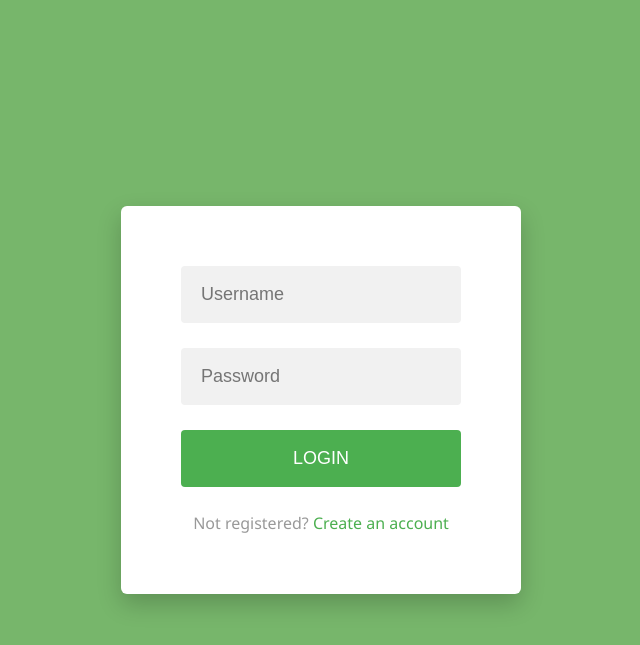
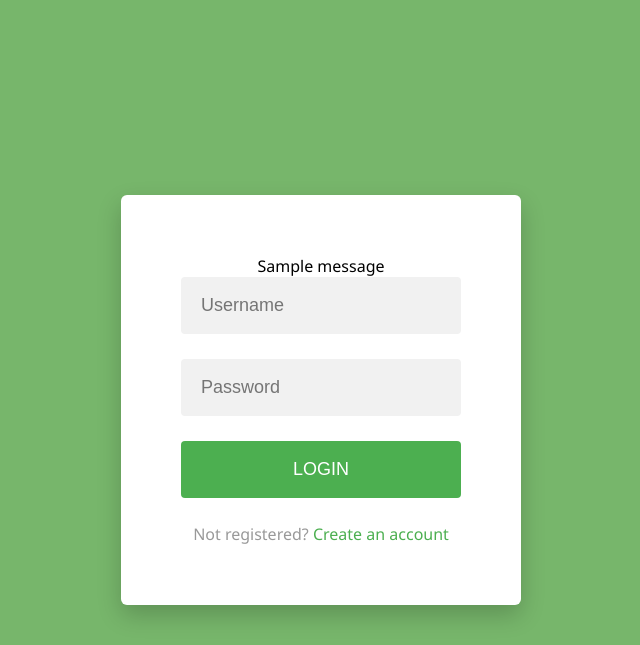
Before and after one commit to monkey454/todo_app, a Flask app: page / in a window 1280 px wide. Shown: the top 645 px of the page, without its empty margins (319-959 px from the left). Run offline with Flask 3, Linux system fonts and the light colour scheme; tables that the repository leaves empty hold one stand-in row (values such as "Sample post"); one stand-in notice (Sample message) is shown.

Commit message:
Update login.html

```diff
--- a/templates/login.html
+++ b/templates/login.html
@@ -80,6 +80,15 @@
 <body>
 
   <div class="login-box">
+    {% with messages = get_flashed_messages(with_categories=true) %}
+    {% if messages %}
+      {% for category, message in messages %}
+        <div class="alert alert-{{ category }} alert-dismissible fade show" role="alert">
+          {{ message }}
+          </div>
+      {% endfor %}
+    {% endif %}
+  {% endwith %}
     <form action="/" method="POST">
 
 
```
